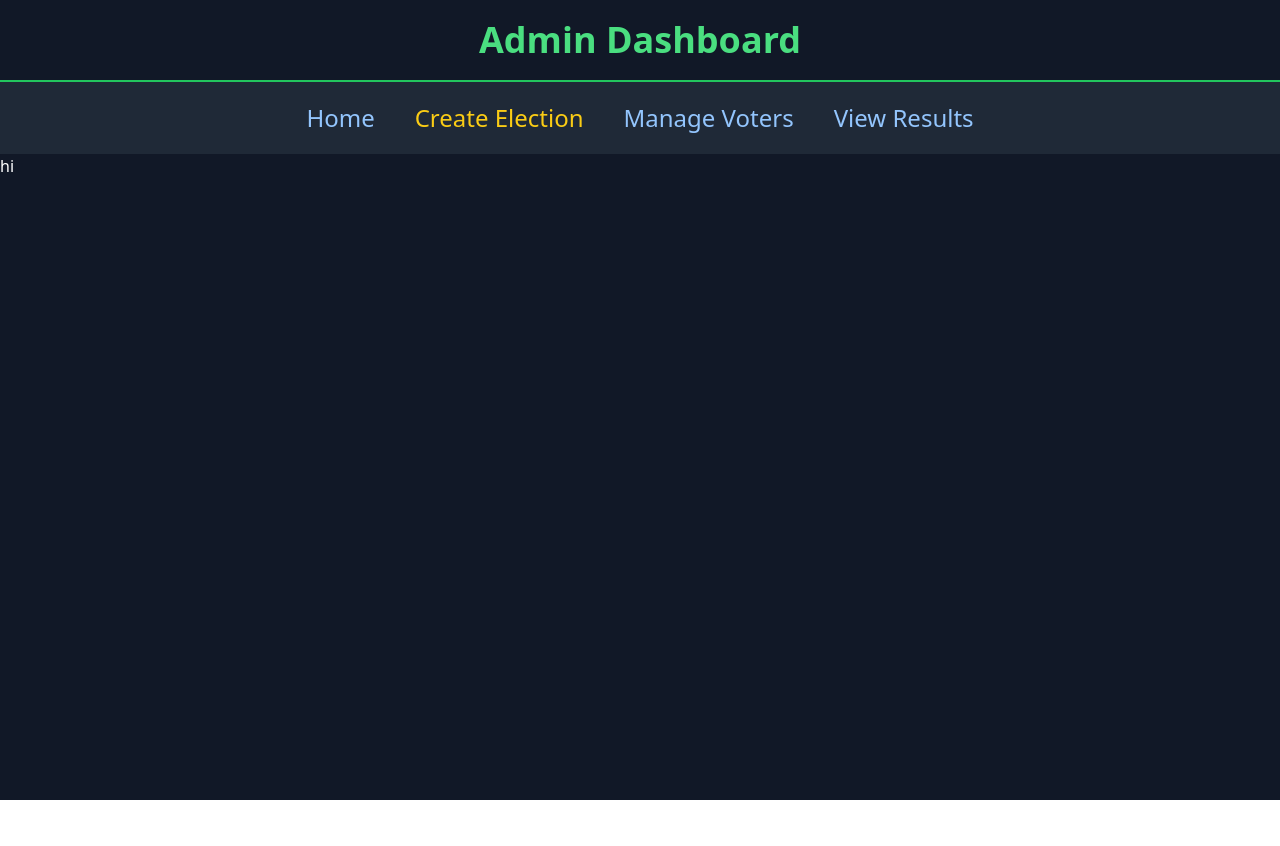
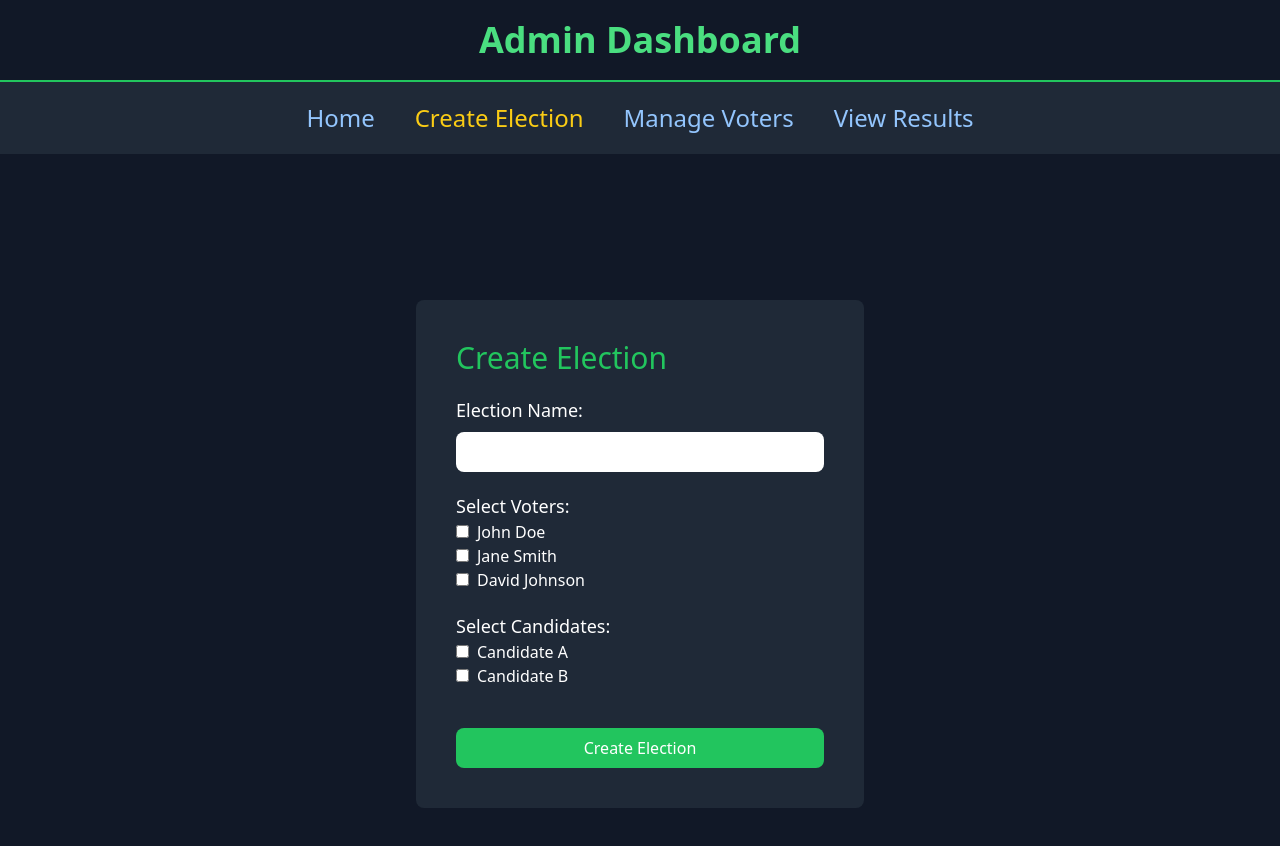
Before and after one commit to Kesavanmessi/secured_voting_system_fullstack, a React (Vite) app in the folder secure-voting/: page /admin-dashboard/create-election in a window 1280 px wide. Shown: the top 846 px of the page. Before the commit the page ends 800 px from the top, so only its background shows below. Built offline with nearby package versions, Linux system fonts and the light colour scheme.

Commit message:
created a create-election page for creating election with name,candidates and voters

```diff
--- a/secure-voting/src/CreateElection.jsx
+++ b/secure-voting/src/CreateElection.jsx
@@ -1,8 +1,131 @@
-function CreateElection(){
-    return(
-        <>
-        <h1>hi</h1>
-        </>
-    )
+import { useState } from 'react';
+import { useNavigate } from 'react-router-dom';
+
+function CreateElection() {
+  // Mock voters and candidates data
+  const mockVoters = [
+    { id: 1, name: 'John Doe' },
+    { id: 2, name: 'Jane Smith' },
+    { id: 3, name: 'David Johnson' }
+  ];
+
+  const mockCandidates = [
+    { id: 1, name: 'Candidate A' },
+    { id: 2, name: 'Candidate B' }
+  ];
+
+  const [electionName, setElectionName] = useState('');
+  const [selectedVoters, setSelectedVoters] = useState([]);
+  const [selectedCandidates, setSelectedCandidates] = useState([]);
+  const [message, setMessage] = useState(null);  // Success or error message
+  const navigate = useNavigate();
+
+  // Handle form submission with validation
+  const handleSubmit = (e) => {
+    e.preventDefault();
+
+    // Validation
+    if (!electionName) {
+      setMessage("Election name cannot be empty.");
+      return;
+    }
+    if (selectedVoters.length === 0) {
+      setMessage("You must select at least one voter.");
+      return;
+    }
+    if (selectedCandidates.length === 0) {
+      setMessage("You must select at least one candidate.");
+      return;
+    }
+
+    // Success: display success message and redirect after 5 seconds
+    setMessage(`Election "${electionName}" created successfully with ${selectedVoters.length} voters and ${selectedCandidates.length} candidates.`);
+
+    // Redirect to home page after 5 seconds
+    setTimeout(() => {
+      navigate('/admin-dashboard');
+    }, 8000);
+  };
+
+  return (
+    <div className="min-h-screen bg-gray-900 text-white flex flex-col justify-center items-center">
+      <form className="w-full max-w-md p-10 bg-gray-800 rounded-lg" onSubmit={handleSubmit}>
+        <h2 className="text-3xl text-green-500 mb-5">Create Election</h2>
+
+        {/* Display success or error message */}
+        {message && (
+          <div className={`mb-5 p-3 rounded ${message.includes("successfully") ? "bg-green-600" : "bg-red-600"}`}>
+            {message}
+          </div>
+        )}
+
+        {/* Election Name Input */}
+        <div className="mb-5">
+          <label htmlFor="election-name" className="text-lg">Election Name:</label>
+          <input
+            id="election-name"
+            type="text"
+            className="w-full mt-2 p-2 rounded-lg text-black"
+            value={electionName}
+            onChange={(e) => setElectionName(e.target.value)}
+            required
+          />
+        </div>
+
+        {/* Voters List */}
+        <div className="mb-5">
+          <h3 className="text-lg">Select Voters:</h3>
+          <ul>
+            {mockVoters.map(voter => (
+              <li key={voter.id}>
+                <input
+                  type="checkbox"
+                  value={voter.id}
+                  onChange={(e) => {
+                    const voterId = parseInt(e.target.value);
+                    setSelectedVoters((prev) =>
+                      prev.includes(voterId)
+                        ? prev.filter(id => id !== voterId)
+                        : [...prev, voterId]
+                    );
+                  }}
+                />
+                <span className="ml-2">{voter.name}</span>
+              </li>
+            ))}
+          </ul>
+        </div>
+
+        {/* Candidates List */}
+        <div className="mb-5">
+          <h3 className="text-lg">Select Candidates:</h3>
+          <ul>
+            {mockCandidates.map(candidate => (
+              <li key={candidate.id}>
+                <input
+                  type="checkbox"
+                  value={candidate.id}
+                  onChange={(e) => {
+                    const candidateId = parseInt(e.target.value);
+                    setSelectedCandidates((prev) =>
+                      prev.includes(candidateId)
+                        ? prev.filter(id => id !== candidateId)
+                        : [...prev, candidateId]
+                    );
+                  }}
+                />
+                <span className="ml-2">{candidate.name}</span>
+              </li>
+            ))}
+          </ul>
+        </div>
+
+        <button type="submit" className="w-full bg-green-500 p-2 mt-5 rounded-lg">
+          Create Election
+        </button>
+      </form>
+    </div>
+  );
 }
-export default CreateElection
+
+export default CreateElection;
--- a/secure-voting/src/Login.jsx
+++ b/secure-voting/src/Login.jsx
@@ -1,11 +1,11 @@
 import { useState } from 'react';
-
+import { useNavigate } from 'react-router-dom';
 function Login({ login }) {
   const [username, setUsername] = useState('');
   const [password, setPassword] = useState('');
   const [errorMessage, setErrorMessage] = useState('');
   const [showPassword, setShowPassword] = useState(false);
-
+   const navigate = useNavigate();
   // Admin and voter credentials
   const adminCredentials = [
     { id: 1, name: 'admin1', password: 'admin123' },
@@ -33,7 +33,7 @@ function Login({ login }) {
     }
 
     if (validCredentials) {
-      window.location.href = '/admin-dashboard';  // Replace with actual next page URL
+      navigate('/admin-dashboard');  // Replace with actual next page URL
     } else {
       setErrorMessage('Invalid username or password');
       setTimeout(() => setErrorMessage(''), 5000); // Clear error message after 5 seconds
```
